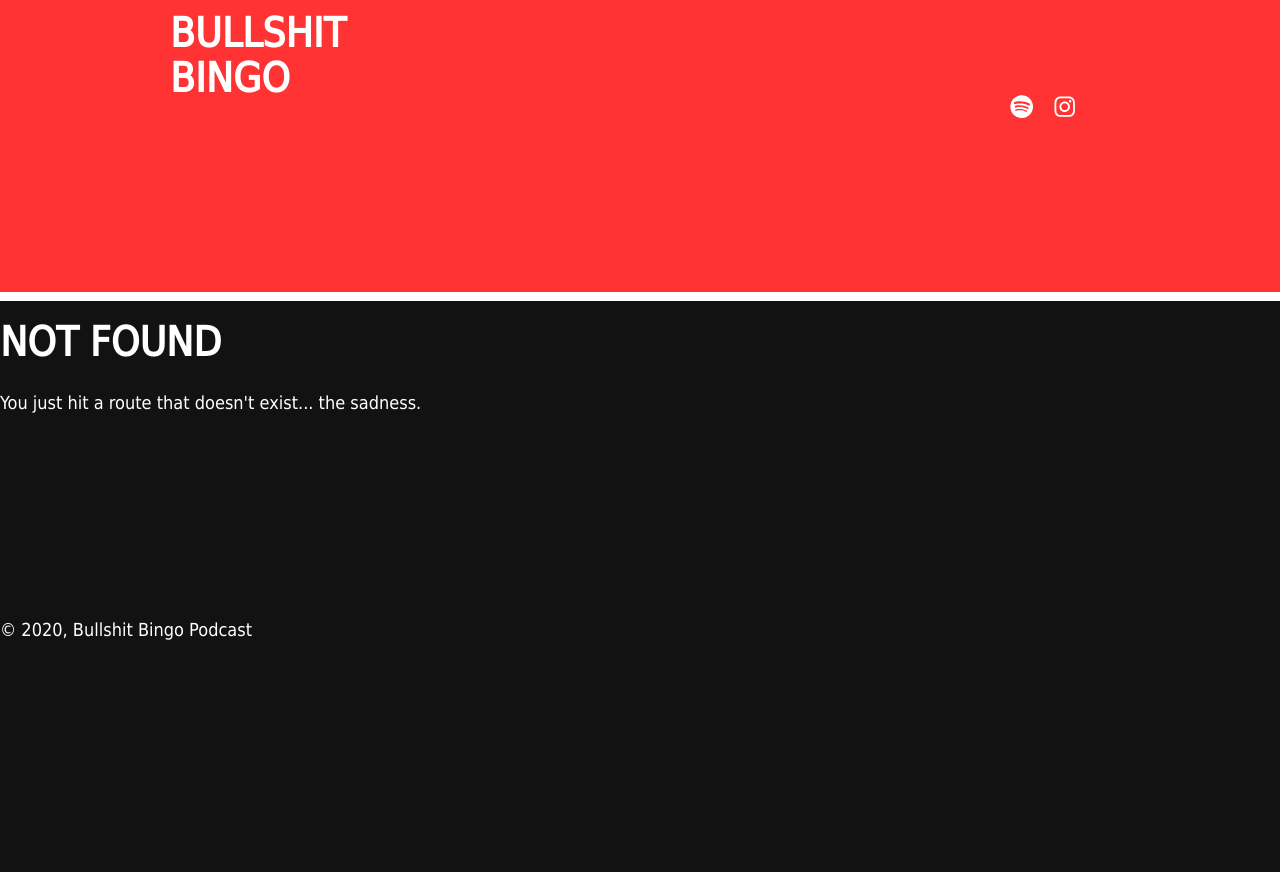
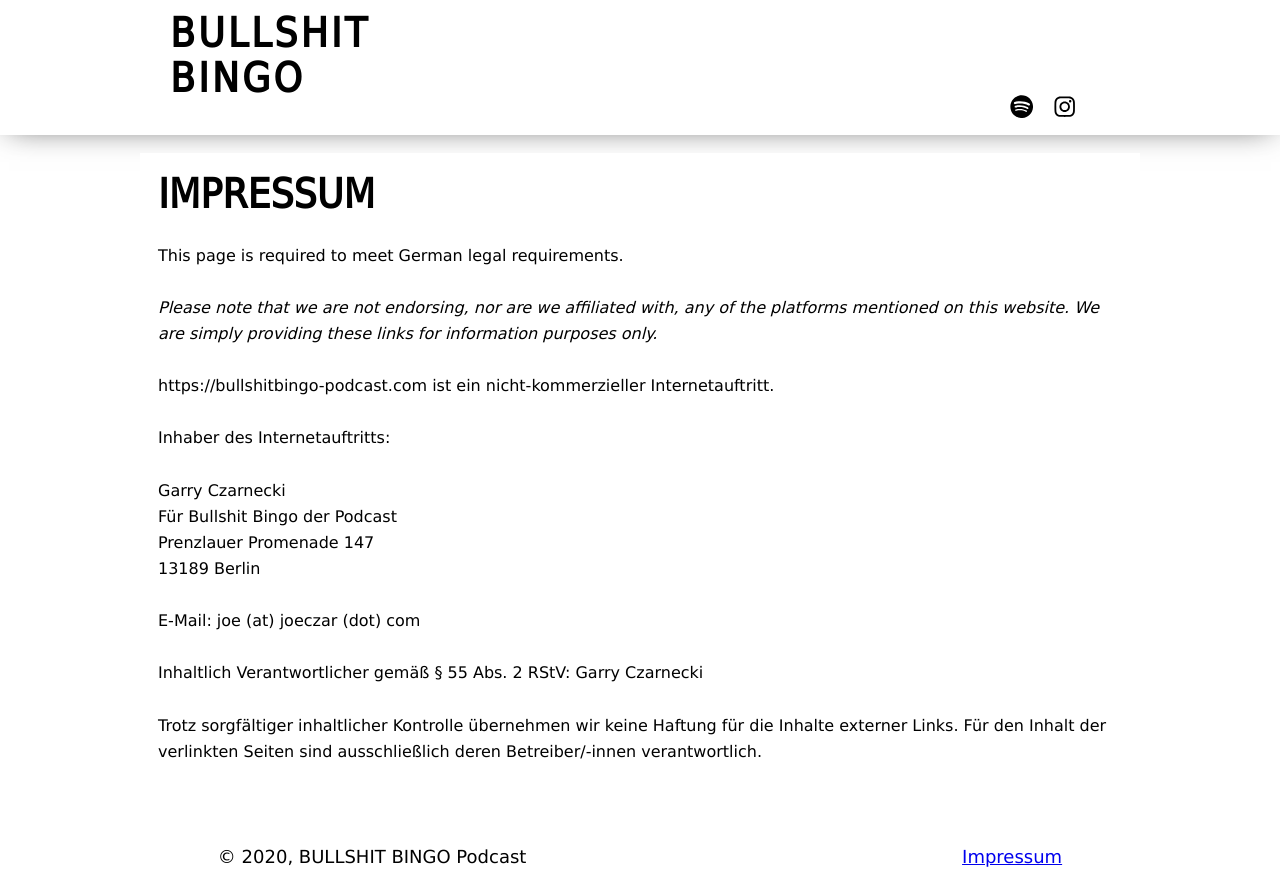
Before and after one commit to joeczar/BullshitBingoSite, a Gatsby site: page /impressum in a window 1280 px wide. Before the commit this address had no page. Before the commit the page ends 800 px from the top, so only its background shows below. Built offline with nearby package versions, Linux system fonts and the light colour scheme; Gatsby itself is replaced by a stand-in of ours.

Commit message:
changed colorscheme and added impressum

```diff
--- a/src/components/header.css
+++ b/src/components/header.css
@@ -1,4 +1,8 @@
 header {
-  border-bottom: 0.5rem white solid;
-  background-color:rgb(255, 51, 51);
+  /* border-bottom: 1px black solid; */
+  /* background-color:rgb(255, 51, 51); */
+  background-color: #fff;
+  /* background-color: black; */
+  color: black;
+  color: white;
 }
--- a/src/components/header.js
+++ b/src/components/header.js
@@ -7,6 +7,7 @@ import Nav from "./nav"
 
 const Header = ({ siteTitle }) => (
   <header
+    className="shadow"
     style={{
       marginBottom: `1rem`,
     }}
@@ -18,7 +19,6 @@ const Header = ({ siteTitle }) => (
         padding: `0px`,
       }}
     >
-
       <Nav />
     </div>
   </header>
--- a/src/components/layout.css
+++ b/src/components/layout.css
@@ -32,7 +32,7 @@ body {
   font-family: "dejavu_sanscondensed";
   color: white;
 
-  background-color:  #121212;
+  /* background-color:  #121212; */
 }
 article,
 aside,
@@ -226,7 +226,7 @@ html {
 }
 body {
   color: white;
-
+  font-family: "dejavu_sansbook";
   word-wrap: break-word;
   font-kerning: normal;
   -moz-font-feature-settings: "kern", "liga", "clig", "calt";
@@ -663,10 +663,19 @@ header {
   grid-area: main;
   width: 80vw;
   max-width: 1000px;
-  margin-bottom: 1em;
+  margin:auto auto 1em auto;
+
 }
 .footer {
   grid-area: footer;
+  display: flex;
+  flex-direction: row;
+  color: black;
+  justify-content: space-around;
+}
+.footer a {
+
+  margin: auto;
 }
 
 #gatsby-focus-wrapper {
@@ -683,13 +692,19 @@ header {
 .text-box {
   padding: 1em;
   margin-bottom: 1em;
-  border: 0.5em white solid;
+  /* border: 1px black solid; */
+  background-color: #fff;
+  color: black;
+
 }
 
 .shadow {
   -webkit-box-shadow: 0px 0px 30px -9px rgba(69, 69, 69, 1);
   -moz-box-shadow: 0px 0px 30px -9px rgba(69, 69, 69, 1);
   box-shadow: 0px 0px 30px -9px rgba(69, 69, 69, 1);
+}
+.logo {
+  letter-spacing: 3px;
 }
 @media only screen and (max-width: 500px) {
   html {
--- a/src/components/layout.js
+++ b/src/components/layout.js
@@ -8,7 +8,7 @@
 import React from "react"
 import PropTypes from "prop-types"
 import { useStaticQuery, graphql } from "gatsby"
-
+import Link from "gatsby-link"
 import Header from "./header"
 import "./layout.css"
 
@@ -27,14 +27,14 @@ const Layout = ({ children }) => {
     <>
       <Header siteTitle={data.site.siteMetadata.title} />
 
+      <main className="main">{children}</main>
 
-        <main className="main">{children}</main>
-
-        <footer className="footer">
-          © {new Date().getFullYear()}, Bullshit Bingo Podcast
-
-        </footer>
-
+      <footer className="footer">
+        <span id="copright">
+          © {new Date().getFullYear()}, BULLSHIT BINGO Podcast
+        </span>
+        <span id="impressumLink"><Link to="/impressum">Impressum</Link></span>
+      </footer>
     </>
   )
 }
--- a/src/components/nav.css
+++ b/src/components/nav.css
@@ -9,7 +9,7 @@ Link {
 .navbar {
     width: 100%;
     /* background-color:rgb(255, 51, 51); */
-    color: white;
+    color:black;
     padding: 10px;
     display: flex;
 
@@ -19,7 +19,7 @@ Link {
     flex-direction: column;
 }
 .navbar a {
-    color: white;
+    color: black;
     text-decoration: none;
     margin: auto;
 }
@@ -63,21 +63,26 @@ Link {
 @media screen and (max-width: 400px) {
     .navbar {
         display: flex;
-        flex-direction: column;
+        flex-direction: row;
+        align-content: space-around;
     }
     .navbar-brand {
-        width: 100%;
-        flex-direction: row;
 
+        display: flex;
+        flex-direction: column;
+        justify-items: center;
+        align-self: left;
+        margin: auto;
     }
     #Bingo {
-        padding-left: 0.25em;
+        /* padding-left: 0.25em; */
     }
     .logo {
         display: flex;
-        flex-direction: row;
+        flex-direction: column;
         justify-content: center;
         font-size: 2.5rem;
+        margin: auto;
     }
 
 
--- a/src/components/nav.js
+++ b/src/components/nav.js
@@ -10,7 +10,7 @@ const Nav = () => (
     <div className="navbar-brand">
       <Link className="navbar-item" to="/">
         <h1 className="logo">
-          <span id="BS">Bullshit</span> <span id="Bingo">Bingo</span>
+          <span id="BS">Bullshit</span><span id="Bingo">Bingo</span>
         </h1>
       </Link>
     </div>
--- /dev/null
+++ b/src/pages/impressum.css
@@ -0,0 +1,8 @@
+#impressumBody .text-box {
+    display: flex;
+    flex-direction: column;
+    width: 100%;
+}
+#impressumBody p {
+    font-size: medium;
+}
--- /dev/null
+++ b/src/pages/impressum.js
@@ -0,0 +1,58 @@
+import React from "react"
+
+import Layout from "../components/layout"
+import SEO from "../components/seo"
+
+import "./impressum.css"
+
+const ImpressumPage = () => (
+  <Layout>
+    <SEO title="Impressum" />
+
+    <div id="impressumBody">
+      <div className="text-box">
+        <h1>Impressum</h1>
+        <p>This page is required to meet German legal requirements.</p>
+
+        <p>
+          <em>
+            Please note that we are not endorsing, nor are we affiliated with,
+            any of the platforms mentioned on this website. We are simply
+            providing these links for information purposes only.
+          </em>
+        </p>
+
+        <p>
+          https://bullshitbingo-podcast.com ist ein nicht-kommerzieller
+          Internetauftritt.
+        </p>
+
+        <p>Inhaber des Internetauftritts:</p>
+
+        <p>
+          Garry Czarnecki
+          <br />
+          Für Bullshit Bingo der Podcast
+          <br />
+          Prenzlauer Promenade 147
+          <br />
+          13189 Berlin
+        </p>
+
+        <p>E-Mail: joe (at) joeczar (dot) com </p>
+
+        <p>
+          Inhaltlich Verantwortlicher gemäß § 55 Abs. 2 RStV: Garry Czarnecki
+        </p>
+
+        <p>
+          Trotz sorgfältiger inhaltlicher Kontrolle übernehmen wir keine Haftung
+          für die Inhalte externer Links. Für den Inhalt der verlinkten Seiten
+          sind ausschließlich deren Betreiber/-innen verantwortlich.
+        </p>
+      </div>
+    </div>
+  </Layout>
+)
+
+export default ImpressumPage
--- a/src/pages/index.css
+++ b/src/pages/index.css
@@ -2,15 +2,15 @@
 
 
 #logo {
-  max-width: 20em;
-  max-height: 20em;
-  padding: 0.5em;
+  /* max-width: 20em;
+  max-height: 20em; */
+  padding: 0;
   background-color: white;
   /* grid-area: logo; */
   /* align-self: start!important; */
   justify-self: center;
   align-self: center;
-  width: 50%;
+  /* width: 50%; */
 }
 .text-box .txtWrapper {
   width: 50%;
@@ -22,9 +22,12 @@
   justify-content: space-around;
   margin-bottom: 2em;
 }
+.text-box h1 {
+  margin: auto auto 10px auto;
+}
 
 .text-box p {
-  font-size: x-large;
+  font-size: larger;
   line-height: 150%;
 }
 #spotifyPlayer {
@@ -32,9 +35,9 @@
 
 
 }
-main {
+#homeWrapper {
   margin: auto;
-  width: 100vw;
+
   display: grid;
   grid-template-columns: repeat(6, 1fr);
   grid-template-rows: auto;
@@ -44,11 +47,26 @@ main {
     " textBox textBox textBox textBox textBox textBox";
   column-gap: 1em;
 }
+.spotiCorners {
+
+  border-radius: 8px;
+  border: 1px black solid;
+}
+
+@media only screen and (min-width: 1000px) {
+  #logo {
+    max-width: 50%;
+  }
+  .text-box .txtWrapper {
+    padding-right: 1em;
+  }
+
+}
 
 @media only screen and (max-width: 1000px) {
   #logo {
     width: 100%;
-    margin-bottom: 3em;
+
   }
   #landingpage {
     display: flex;
@@ -66,6 +84,6 @@ main {
   width: 100%;
 }
   .text-box p {
-    font-size: x-large;
+    font-size: larger!important;
   }
 }
```
Also changed, not shown: src/pages/index.js (+9 -7 lines).
